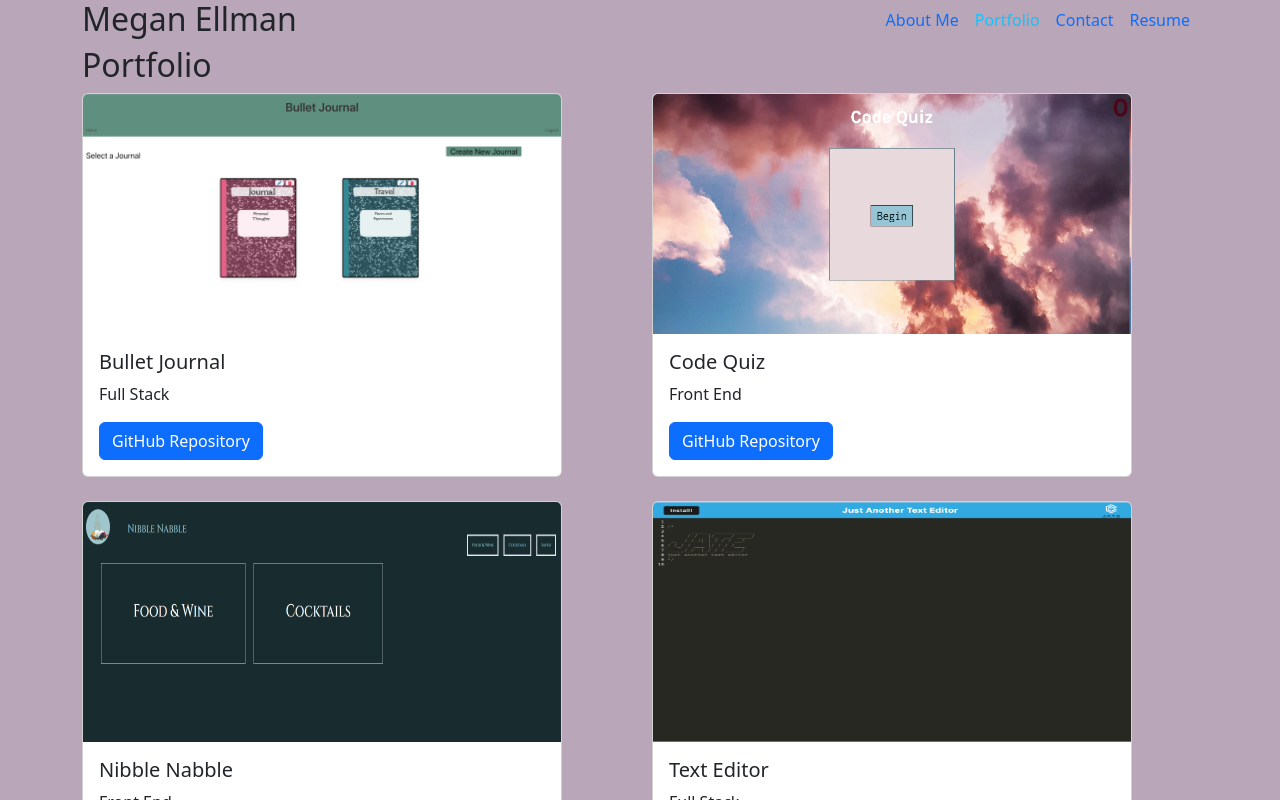
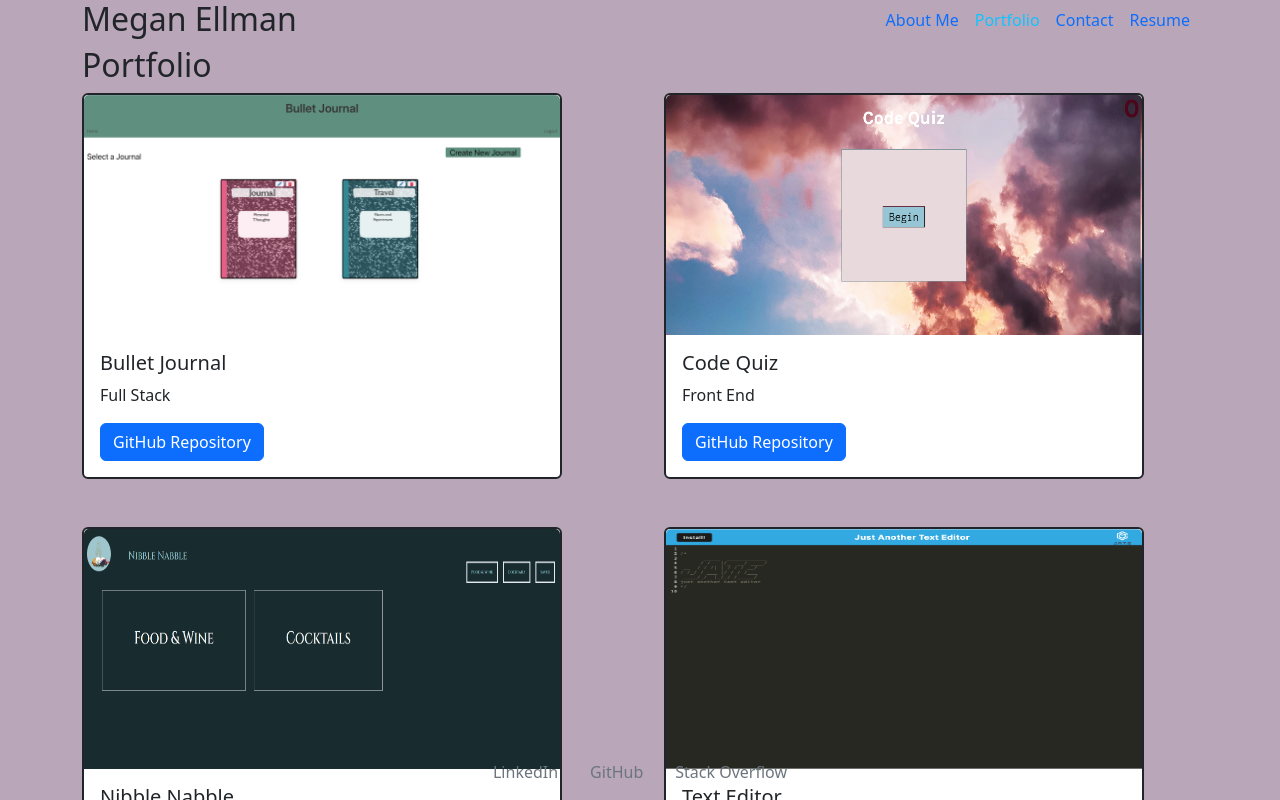
Before and after one commit to megellman/react-portfolio, a React (Create React App) app: page /Portfolio in a window 1280 px wide. Shown: the top 800 px of the page. Built offline with nearby package versions, Linux system fonts and the light colour scheme.

Commit message:
footer at bottom of screen

```diff
--- a/src/components/Footer.js
+++ b/src/components/Footer.js
@@ -3,8 +3,8 @@ import React from 'react';
 
 function Footer() {
     return (
-        <div>
-            <ul className="nav justify-content-center">
+        <div className='navbar fixed-bottom justify-content-center'>
+            <ul className="nav ">
                 <li className="nav-item">
                     <a className="nav-link  text-secondary" target='_blank' href="https://www.linkedin.com/in/megan-ellman/" >LinkedIn</a>
                 </li>
--- a/src/components/Navigation.js
+++ b/src/components/Navigation.js
@@ -8,7 +8,7 @@ function Navigation() {
     const [currentPage] = useState('About');
 
     return (
-        <div className='col-6'>
+        <div className='col-6 '>
         <ul className="nav justify-content-end">
             <li  className={currentPage === 'About' ? 'nav-item p-2 active' : 'nav-item p-2 none'}>
                 <NavLink style={{'textDecoration': 'none'}} to="/react-portfolio/">About Me</NavLink>
--- a/src/components/Project.js
+++ b/src/components/Project.js
@@ -2,10 +2,10 @@ import React from 'react';
 
 function Project({ projects }) {
     return (
-        <div className='row row-cols-1 row-cols-md-2 g-4'>
+        <div className='row row-cols-1 row-cols-lg-2 g-5 '>
             {projects.map(item => (
                 <div className="col">
-                    <div className="card" style={{ width: '30rem' }} key={item.id}>
+                    <div className="card border border-dark border-2" style={{ width: '30rem' }} key={item.id}>
                         <a href={item.deployedLink} >
                             <img src={item.image} style={{ width: '30rem', height: '15rem' }} className="card-img-top img-fluid" alt="..." />
                         </a>
```
